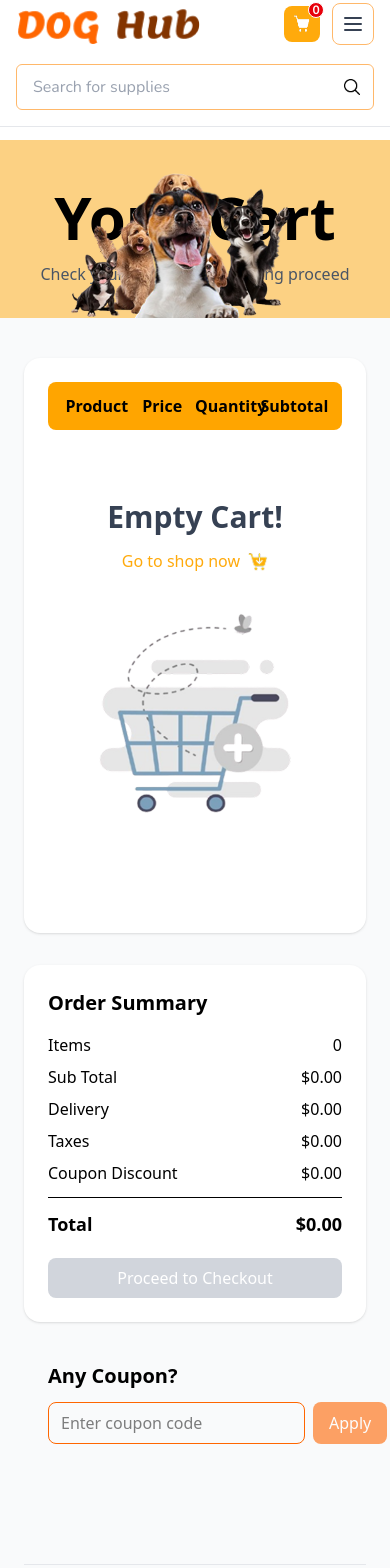
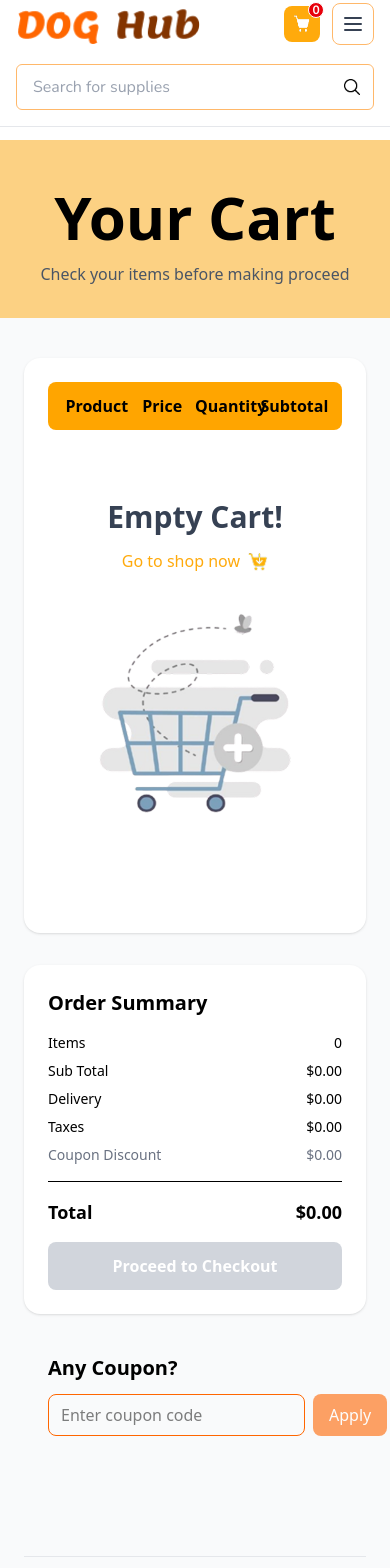
Before and after one commit to DogStore/frontend, a Vue app: page /cart in a window 390 px wide. Shown: the top 1568 px of the page. Built offline with nearby package versions, Linux system fonts and the light colour scheme; the HTML template or start-up script is replaced by a standard one; what vue-toast-notification would draw is missing.

Commit message:
Modify cart and checkout to connect with backend

```diff
--- a/src/components/Cart/CartHeader.vue
+++ b/src/components/Cart/CartHeader.vue
@@ -3,10 +3,10 @@
     <h1 class="text-[60px] font-bold">Your Cart</h1>
     <p class="text-gray-600">Check your items before making proceed</p>
 
-    <div class="absolute top-6 left-15 flex gap-2">
+    <div class="absolute top-6 left-15 flex gap-2 md:hidden hidden lg:flex">
       <img src="/src/assets/CartImages/image46.png" alt="pets" class="h-[160px]" />
     </div>
-    <div class="absolute top-7 right-35">
+    <div class="absolute top-7 right-35 md:hidden hidden lg:flex">
       <img src="/src/assets/CartImages/image47.png" alt="dog" class="h-[150px]" />
     </div>
   </div>
--- a/src/components/Cart/CartSummary.vue
+++ b/src/components/Cart/CartSummary.vue
@@ -1,8 +1,11 @@
 <template>
   <div class="bg-white p-6 rounded-2xl shadow">
-    <h2 class="text-xl font-semibold mb-4">Order Summary</h2>
+    <h2 class="text-xl font-semibold mb-4">
+      Order Summary
+    </h2>
 
-    <div class="space-y-2">
+    <!-- SUMMARY -->
+    <div class="space-y-2 text-sm">
       <div class="flex justify-between">
         <span>Items</span>
         <span>{{ cartStore.cartCount }}</span>
@@ -31,41 +34,68 @@
         <span>- ${{ cartStore.discount.toFixed(2) }}</span>
       </div>
 
-      <div v-else class="flex justify-between">
+      <div
+        v-else
+        class="flex justify-between text-gray-500"
+      >
         <span>Coupon Discount</span>
         <span>$0.00</span>
       </div>
     </div>
 
-    <div class="border-t my-3"></div>
+    <div class="border-t my-4"></div>
 
-    <div class="flex justify-between text-lg font-semibold">
+    <!-- TOTAL -->
+    <div class="flex justify-between text-lg font-semibold mb-4">
       <span>Total</span>
       <span>${{ cartStore.total.toFixed(2) }}</span>
     </div>
 
-    <!-- Checkout Button -->
+    <!-- CHECKOUT BUTTON -->
     <button
-      @click="goToCheckout"
-      :disabled="cartStore.cartCount === 0"
-      class="w-full mt-5 bg-yellow-500 hover:bg-yellow-600
-              text-white py-2 rounded-lg font-medium
-              disabled:bg-gray-300 disabled:cursor-not-allowed cursor-pointer"
+      @click="handleCheckout"
+      :disabled="isDisabled"
+      class="w-full py-3 rounded-lg font-semibold transition
+        bg-[#FFAA0C] hover:bg-[#FF9900] text-white
+        disabled:bg-gray-300 disabled:cursor-not-allowed cursor-pointer"
     >
-      Proceed to Checkout
+      <span>
+        Proceed to Checkout
+      </span>
     </button>
+
+    <!-- LOGIN HINT -->
+    <p
+      v-if="!userStore.token && cartStore.cartCount > 0"
+      class="text-xs text-gray-500 mt-3 text-center"
+    >
+      You will be asked to login before checkout
+    </p>
   </div>
 </template>
 
 <script setup lang="ts">
+import { computed } from 'vue'
+import { useRouter } from 'vue-router'
 import { useCartStore } from '@/stores/cartStore'
-import { useRouter } from 'vue-router'
+import { useUserStore } from '@/stores/userStore'
 
 const cartStore = useCartStore()
+const userStore = useUserStore()
 const router = useRouter()
 
-function goToCheckout() {
+const isDisabled = computed(() =>
+  cartStore.cartCount === 0
+)
+
+async function handleCheckout() {
   if (cartStore.cartCount === 0) return
+
+  // If logged in → sync cart before checkout
+  if (userStore.token) {
+    await cartStore.syncCartToBackend()
+  }
+
   router.push('/checkout')
 }
 </script>
--- a/src/components/Checkout/CheckoutForm.vue
+++ b/src/components/Checkout/CheckoutForm.vue
@@ -78,7 +78,7 @@
       <div class="grid grid-cols-2 gap-4">
         <input
           v-model.trim="checkout.customer.address.title"
-          placeholder="House No"
+          placeholder="House, Building"
           class="border border-[#FFAA0C] rounded-[10px] px-3 py-2 w-full
                   outline-none focus:ring-1 focus:ring-[#FFAA0C]"
         />
--- a/src/components/Checkout/CheckoutHeader.vue
+++ b/src/components/Checkout/CheckoutHeader.vue
@@ -9,10 +9,10 @@
         Carts
       </RouterLink>
       <span class="mx-1 text-gray-600">/ Checkout</span>
-    <div class="absolute top-6 left-15 flex gap-2">
+    <div class="absolute top-6 left-15 flex gap-2 md:hidden hidden lg:flex">
       <img src="/src/assets/CartImages/image46.png" alt="pets" class="h-[160px]" />
     </div>
-    <div class="absolute top-7 right-35">
+    <div class="absolute top-7 right-35 md:hidden hidden lg:flex">
       <img src="/src/assets/CartImages/image47.png" alt="dog" class="h-[150px]" />
     </div>
   </div>
--- a/src/components/Checkout/CheckoutPayment.vue
+++ b/src/components/Checkout/CheckoutPayment.vue
@@ -17,7 +17,7 @@
             : 'border-[#FFAA0C]'"
         >
           <div class="flex items-center gap-3">
-            <img :src="method.icon" class="h-6" />
+            <img :src="method.icon" class="h-6" alt="" />
             <span class="font-semibold text-gray-700">
               {{ method.label }}
             </span>
@@ -57,34 +57,33 @@
             PayPal Email*
           </label>
           <input
-            v-model="paypalEmail"
+            v-model.trim="paypalEmail"
             type="email"
             placeholder="example@email.com"
             class="border border-[#FFAA0C] rounded-lg px-3 py-2 w-full
-                    outline-none focus:ring-1 focus:ring-[#FFAA0C]"
+                   outline-none focus:ring-1 focus:ring-[#FFAA0C]"
           />
         </div>
 
         <!-- CARD -->
-        <div
-          v-else
-          class="space-y-4"
-        >
+        <div v-else class="space-y-4">
           <input
-            v-model="cardNumber"
+            v-model.trim="cardNumber"
             placeholder="Card Number"
+            inputmode="numeric"
             class="border border-[#FFAA0C] rounded-lg px-3 py-2 w-full"
           />
 
           <div class="grid grid-cols-2 gap-4">
             <input
-              v-model="expiry"
+              v-model.trim="expiry"
               placeholder="MM/YY"
               class="border border-[#FFAA0C] rounded-lg px-3 py-2 w-full"
             />
             <input
-              v-model="cvc"
+              v-model.trim="cvc"
               placeholder="CVC"
+              inputmode="numeric"
               class="border border-[#FFAA0C] rounded-lg px-3 py-2 w-full"
             />
           </div>
@@ -106,26 +105,32 @@ type PaymentMethod = 'cash' | 'paypal' | 'visa' | 'mastercard'
 
 const checkout = useCheckoutStore()
 
-/* LOCAL INPUT STATE (UI ONLY) */
+/* UI-ONLY INPUTS (NEVER SENT TO BACKEND) */
 const paypalEmail = ref('')
 const cardNumber = ref('')
 const expiry = ref('')
 const cvc = ref('')
 
-function selectMethod(method: PaymentMethod) {
-  checkout.setPaymentMethod(method)
-
-  // reset UI-only inputs
+function resetInputs() {
   paypalEmail.value = ''
   cardNumber.value = ''
   expiry.value = ''
   cvc.value = ''
 }
 
-const paymentMethods = [
+function selectMethod(method: PaymentMethod) {
+  checkout.setPaymentMethod(method)
+  resetInputs()
+}
+
+const paymentMethods: {
+  id: PaymentMethod
+  label: string
+  icon: string
+}[] = [
   { id: 'paypal', label: 'PayPal', icon: '/src/assets/CartImages/paypal.png' },
   { id: 'visa', label: 'VISA', icon: '/src/assets/CartImages/visa.png' },
   { id: 'mastercard', label: 'Mastercard', icon: '/src/assets/CartImages/mastercard.png' },
-  { id: 'cash', label: 'By cash', icon: '/src/assets/CartImages/Dollar.png' },
-] as const
+  { id: 'cash', label: 'By cash', icon: '/src/assets/CartImages/Dollar.png' }
+]
 </script>
--- a/src/components/Checkout/CheckoutSummary.vue
+++ b/src/components/Checkout/CheckoutSummary.vue
@@ -77,7 +77,7 @@
       :disabled="!canConfirm"
       class="w-full mt-5 bg-[#FFAA0C] hover:bg-[#FF6600]/80
               text-white py-2 rounded-lg font-medium
-              disabled:bg-gray-300 disabled:cursor-not-allowed"
+              disabled:bg-gray-300 disabled:cursor-not-allowed cursor-pointer"
     >
       Confirm Order
     </button>
--- a/src/stores/cartStore.ts
+++ b/src/stores/cartStore.ts
@@ -1,9 +1,9 @@
-// src/stores/cartStore.ts
 import { defineStore } from 'pinia'
 import { ref, computed, watch } from 'vue'
 import type { Product } from '@/types/product'
 import type { Coupon } from '@/types/coupon'
 import { userApi } from '@/services/api'
+import { useUserStore } from '@/stores/userStore'
 
 /* ================= TYPES ================= */
 
@@ -19,6 +19,8 @@ export const useCartStore = defineStore('cart', () => {
   const appliedCoupon = ref<Coupon | null>(null)
   const couponError = ref<string | null>(null)
   const applyingCoupon = ref(false)
+
+  const userStore = useUserStore()
 
   /* ---------- STORAGE ---------- */
 
@@ -110,7 +112,6 @@ export const useCartStore = defineStore('cart', () => {
   function removeFromCart(productId: string) {
     cartItems.value = cartItems.value.filter(i => i.id !== productId)
 
-    // If cart empty → remove coupon
     if (cartItems.value.length === 0) {
       appliedCoupon.value = null
       couponError.value = null
@@ -149,7 +150,7 @@ export const useCartStore = defineStore('cart', () => {
       appliedCoupon.value = {
         code: res.data.coupon.code,
         title: res.data.coupon.title,
-        type: 'fixed', // backend already calculated discount
+        type: 'fixed',
         value: res.data.discountAmount,
         isActive: true,
         usageLimitPerUser: 1,
@@ -182,6 +183,49 @@ export const useCartStore = defineStore('cart', () => {
     }
   })
 
+  /* ================= BACKEND SYNC ================= */
+
+  /**
+   * Sync local cart to backend by sending each item individually
+   * Uses POST /api/cart with productId + quantity
+   * Clears local cart on success
+   */
+  async function syncCartToBackend() {
+    if (!userStore.token || cartItems.value.length === 0) return
+
+    try {
+      for (const item of cartItems.value) {
+        await userApi.post('/carts', {
+          productId: item.id,
+          quantity: item.quantity
+        })
+      }
+
+      // ✅ DO NOTHING ELSE
+      // NO clearing here
+    } catch (err) {
+      console.error('Failed to sync cart', err)
+    }
+  }
+
+  function clearLocalCart() {
+    cartItems.value = []
+    appliedCoupon.value = null
+    couponError.value = null
+    localStorage.removeItem('cart')
+    localStorage.removeItem('coupon')
+  }
+
+  /* ---------- LOGIN WATCHER: sync cart when user logs in ---------- */
+  watch(
+    () => userStore.token,
+    async (token) => {
+      if (token) {
+        await syncCartToBackend()
+      }
+    }
+  )
+
   /* ---------- INIT ---------- */
   loadFromStorage()
 
@@ -208,6 +252,9 @@ export const useCartStore = defineStore('cart', () => {
     clearCart,
     applyCoupon,
     removeCoupon,
-    loadFromStorage
+    loadFromStorage,
+    clearLocalCart,
+    // backend sync
+    syncCartToBackend
   }
 })
--- a/src/stores/checkoutStore.ts
+++ b/src/stores/checkoutStore.ts
@@ -11,11 +11,14 @@ export const useCheckoutStore = defineStore('checkout', () => {
   const cartStore = useCartStore()
   const userStore = useUserStore()
 
-  /* ---------- STATE ---------- */
-
+  /* ================= STATE ================= */
   const customer = ref({
+    // OPTIONAL (UI only)
     firstName: '',
     lastName: '',
+    note: '',
+
+    // REQUIRED
     phoneCode: '+855',
     phone: '',
     address: {
@@ -23,41 +26,37 @@ export const useCheckoutStore = defineStore('checkout', () => {
       street: '',
       city: '',
       country: '',
-      postalCode: '',
-    } as ShippingAddress,
-    note: '',
+      postalCode: ''
+    } as ShippingAddress
   })
 
   const payment = ref<{ method: PaymentMethod }>({
-    method: 'cash',
+    method: 'cash'
   })
 
   const loading = ref(false)
   const error = ref<string | null>(null)
 
-  /* ---------- VALIDATION ---------- */
-
+  /* ================= VALIDATION ================= */
   const isPhoneValid = computed(() =>
     /^[0-9]{8,9}$/.test(customer.value.phone)
   )
 
   const isPostalCodeValid = computed(() =>
-    /^[0-9]{4,10}$/.test(customer.value.address.postalCode || '')
+    /^[0-9]+$/.test(customer.value.address.postalCode || '')
   )
 
   const isFormValid = computed(() =>
-    !!(
-      customer.value.firstName &&
-      customer.value.lastName &&
     isPhoneValid.value &&
     customer.value.address.street &&
     customer.value.address.city &&
     customer.value.address.country &&
     isPostalCodeValid.value
   )
+
+  const isPaymentValid = computed(() =>
+    !!payment.value.method
   )
-
-  const isPaymentValid = computed(() => !!payment.value.method)
 
   const canConfirm = computed(() =>
     isFormValid.value &&
@@ -66,38 +65,36 @@ export const useCheckoutStore = defineStore('checkout', () => {
     !!userStore.token
   )
 
-  /* ---------- HELPERS ---------- */
-
+  /* ================= HELPERS ================= */
   function sanitizePhone() {
     customer.value.phone = customer.value.phone.replace(/\D/g, '')
   }
 
   function sanitizePostalCode() {
     customer.value.address.postalCode =
-      customer.value.address.postalCode?.replace(/\D/g, '') || ''
+      customer.value.address.postalCode?.replace(/\D/g, '')
   }
 
+  /* ================= PAYMENT ================= */
   function setPaymentMethod(method: PaymentMethod) {
     payment.value.method = method
   }
 
-  /* ---------- SUBMIT ORDER ---------- */
-
+  /* ================= SUBMIT ================= */
   async function submitOrder() {
-    if (!userStore.token) {
-      error.value = 'Please login to continue'
-      throw new Error('Not authenticated')
-    }
-
-    if (cartStore.cartCount === 0) {
-      error.value = 'Cart is empty'
-      throw new Error('Cart is empty')
-    }
+    if (!userStore.token) throw new Error('Login required')
+    if (!isFormValid.value) throw new Error('Invalid form')
 
     loading.value = true
     error.value = null
 
     try {
+
+      const items = cartStore.cartItems.map(item => ({
+      productId: item.id,
+      quantity: item.quantity
+      }))
+
       await userApi.post('/orders', {
         shippingAddress: customer.value.address,
         phone: `${customer.value.phoneCode}${customer.value.phone}`,
@@ -105,9 +102,12 @@ export const useCheckoutStore = defineStore('checkout', () => {
         appliedCoupon: cartStore.appliedCoupon
           ? { code: cartStore.appliedCoupon.code }
           : undefined,
+        items
       })
 
-      cartStore.clearCart()
+      // ✅ CLEAR CART AFTER ORDER CONFIRMATION
+      cartStore.clearLocalCart()
+
       resetCheckout()
     // eslint-disable-next-line @typescript-eslint/no-explicit-any
     } catch (err: any) {
@@ -118,24 +118,20 @@ export const useCheckoutStore = defineStore('checkout', () => {
     }
   }
 
-  /* ---------- RESET ---------- */
-
   function resetCheckout() {
-    payment.value.method = 'cash'
-    customer.value = {
-      firstName: '',
-      lastName: '',
-      phoneCode: '+855',
-      phone: '',
-      address: {
+    customer.value.firstName = ''
+    customer.value.lastName = ''
+    customer.value.note = ''
+    customer.value.phone = ''
+    customer.value.address = {
       title: '',
       street: '',
       city: '',
       country: '',
-        postalCode: '',
-      },
-      note: '',
+      postalCode: ''
     }
+
+    payment.value.method = 'cash'
   }
 
   return {
@@ -150,11 +146,10 @@ export const useCheckoutStore = defineStore('checkout', () => {
     isPaymentValid,
     canConfirm,
 
+    setPaymentMethod,
+    resetCheckout,
     sanitizePhone,
     sanitizePostalCode,
-    setPaymentMethod,
-
-    submitOrder,
-    resetCheckout,
+    submitOrder
   }
 })
```
Lines whose indentation alone changed are shown as unchanged.
